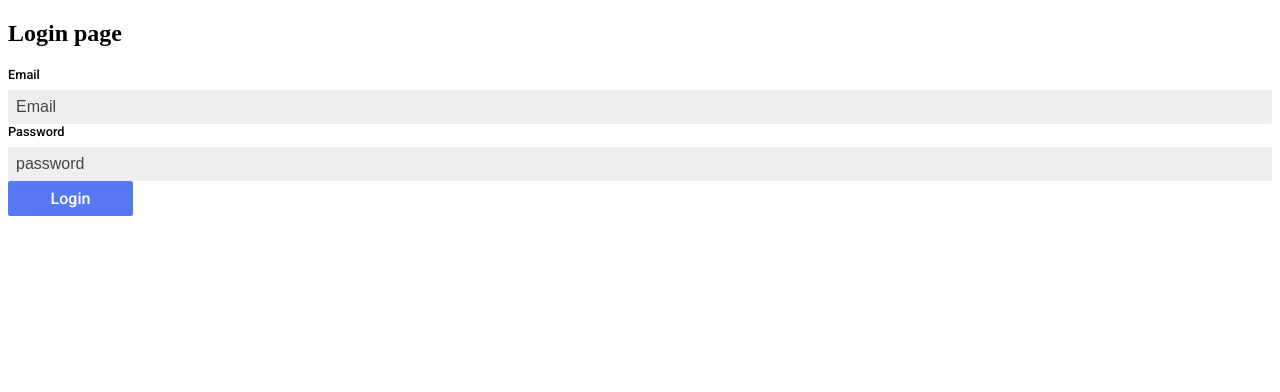
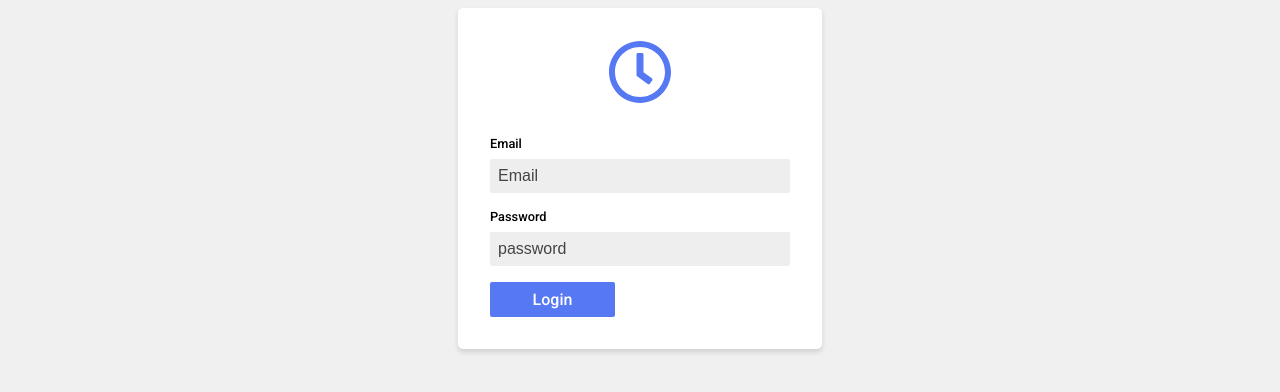
Before and after one commit to PepeValderramaRegueira/pwa-counter-with-login-for-bbva, a React (Create React App) app in the folder client/: page / in a window 1280 px wide. Shown: the top 392 px of the page. Built offline with nearby package versions, Linux system fonts and the light colour scheme.

Commit message:
Se crea el componente Form y se añade a la página de Login

```diff
--- /dev/null
+++ b/client/src/components/Form/Form.jsx
@@ -0,0 +1,22 @@
+import './Form.scss';
+
+const Form = ({
+  onSubmit,
+  extraClasses = '',
+  children,
+  isAccessForm = false
+}) => {
+  let propStyles = '';
+  propStyles += `${isAccessForm ? 'is-access ' : ''}`
+
+  return (
+    <form
+      onSubmit={onSubmit}
+      className={`form ${propStyles} ${extraClasses}`.trimRight()}
+    >
+      {children}
+    </form>
+  );
+}
+
+export default Form;
--- /dev/null
+++ b/client/src/components/Form/Form.scss
@@ -0,0 +1,21 @@
+@import './../../styles/variables.scss';
+
+.form {
+  .field:not(:last-of-type) {
+    margin-bottom: 1rem;
+  }
+}
+
+.form.is-access {
+  background-color: color('surface');
+  border-radius: 5px;
+  box-shadow: 0 3px 5px rgba(color('black'), .18);
+  max-width: 300px;
+  margin: 0 auto;
+  padding: 2rem;
+
+  .logo {
+    display: block;
+    margin: 0 auto 2rem;
+  }
+}
--- /dev/null
+++ b/client/src/components/Form/index.js
@@ -0,0 +1,3 @@
+import Form from './Form';
+
+export default Form;
--- a/client/src/components/Icon/index.js
+++ b/client/src/components/Icon/index.js
@@ -0,0 +1,3 @@
+import Icon from './Icon';
+
+export default Icon;
--- a/client/src/components/index.js
+++ b/client/src/components/index.js
@@ -2,10 +2,14 @@ import Field from './Field';
 import Label from './Label';
 import Input from './Input';
 import Button from './Button';
+import Icon from './Icon';
+import Form from './Form';
 
 export {
   Field,
   Label,
   Input,
-  Button
+  Button,
+  Icon,
+  Form
 }
--- a/client/src/index.js
+++ b/client/src/index.js
@@ -6,6 +6,7 @@ import * as serviceWorkerRegistration from './serviceWorkerRegistration';
 import reportWebVitals from './reportWebVitals';
 import { Provider } from 'react-redux';
 import store from './store';
+import './styles/global.scss';
 
 ReactDOM.render(
   <React.StrictMode>
--- a/client/src/pages/private/Home/Home.jsx
+++ b/client/src/pages/private/Home/Home.jsx
@@ -11,7 +11,7 @@ const Home = () => {
   return (
     <section>
       <h1>Home</h1>
-      <Button onClick={handleLogout}>
+      <Button onClick={handleLogout} isPrimary>
         LOGOUT
       </Button>
     </section>
--- a/client/src/pages/public/Login/Login.jsx
+++ b/client/src/pages/public/Login/Login.jsx
@@ -1,7 +1,9 @@
 import { useDispatch } from 'react-redux';
 import { login } from 'store/actions/user-actions';
 import { useInputValue } from 'hooks/useInputValue';
-import { Field, Input, Label, Button } from 'components';
+import { Field, Input, Label, Button, Form, Icon } from 'components';
+import { faClock } from '@fortawesome/free-regular-svg-icons';
+import './Login.scss';
 
 const Login = () => {
   const [ email, handleEmailChange ] = useInputValue();
@@ -19,8 +21,8 @@ const Login = () => {
 
   return (
     <section className='login-page'>
-      <h1>Login page</h1>
-      <form onSubmit={handleFormSubmit}>
+      <Form onSubmit={handleFormSubmit} isAccessForm>
+        <Icon icon={faClock} isHuge isPrimary extraClasses='logo' />
         <Field
           Label={<Label text='Email' />}
           Input={<Input
@@ -45,7 +47,7 @@ const Login = () => {
         <Button type="submit" isPrimary>
           Login
         </Button>
-      </form>
+      </Form>
     </section>
   );
 };
--- /dev/null
+++ b/client/src/pages/public/Login/Login.scss
@@ -0,0 +1,5 @@
+.login-page {
+  button[type="submit"] {
+    margin-top: 1rem;
+  }
+}
--- a/client/src/store/actions/user-actions.js
+++ b/client/src/store/actions/user-actions.js
@@ -36,8 +36,8 @@ export const login = (user) => async(dispatch) => {
       type: LOGIN,
       payload: { user: loginResponse.data }
     });
-  } catch (err) {
-
+  } catch (error) {
+    console.error('Login error', error);
   }
 };
 
--- /dev/null
+++ b/client/src/styles/global.scss
@@ -0,0 +1,5 @@
+@import './variables';
+
+body {
+  background-color: color('background');
+}
--- a/client/src/styles/variables.scss
+++ b/client/src/styles/variables.scss
@@ -2,7 +2,7 @@ $colors: (
   "primary": #5679f3,
   "dark-primary": #416Df5,
   "on-primary": #ffffff,
-  "background": #f8f8f8,
+  "background": #f0f0f0,
   "surface": #ffffff,
   "light-grey": #eeeeee,
   "light-grey-2": #dddddd,
```
